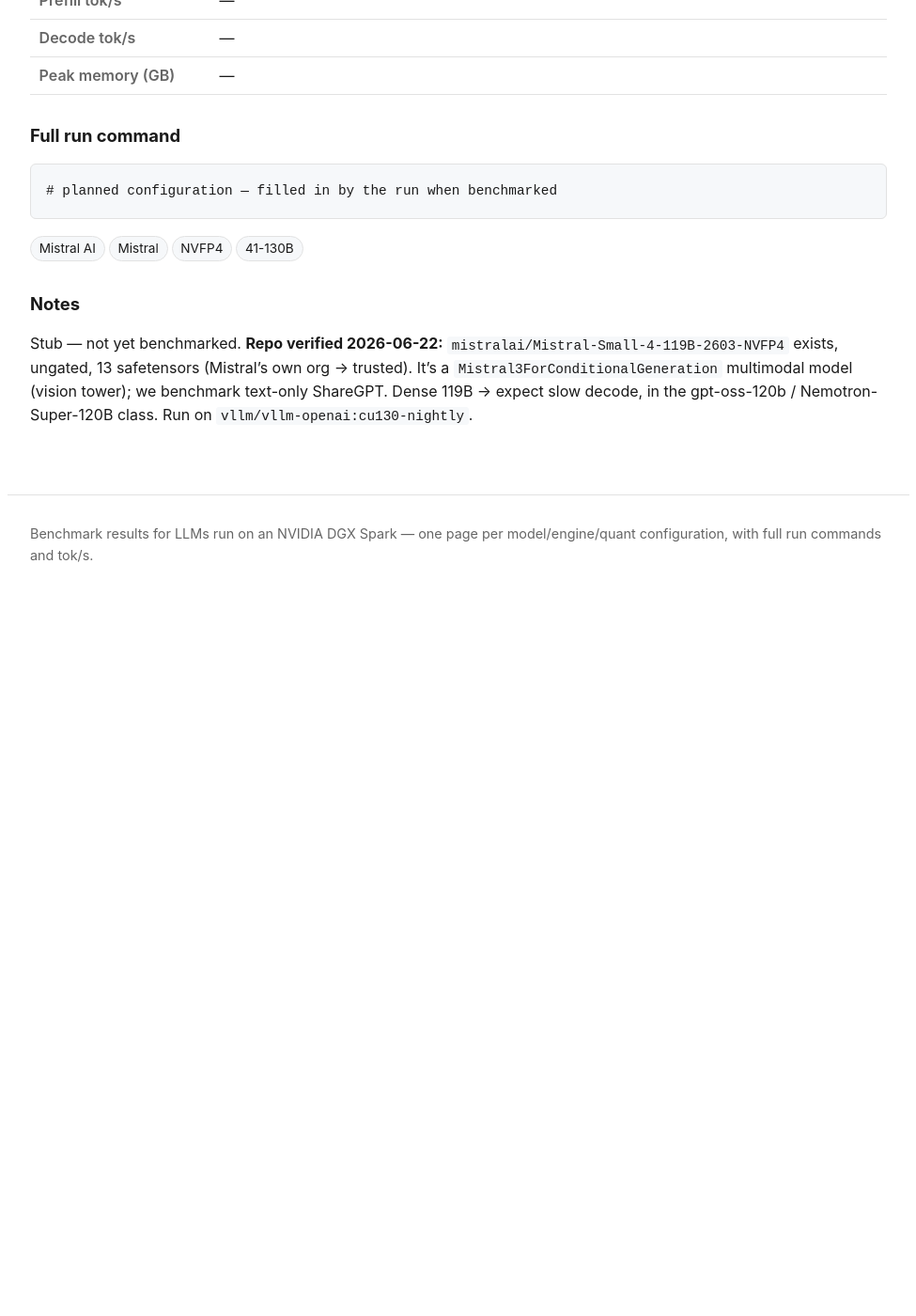
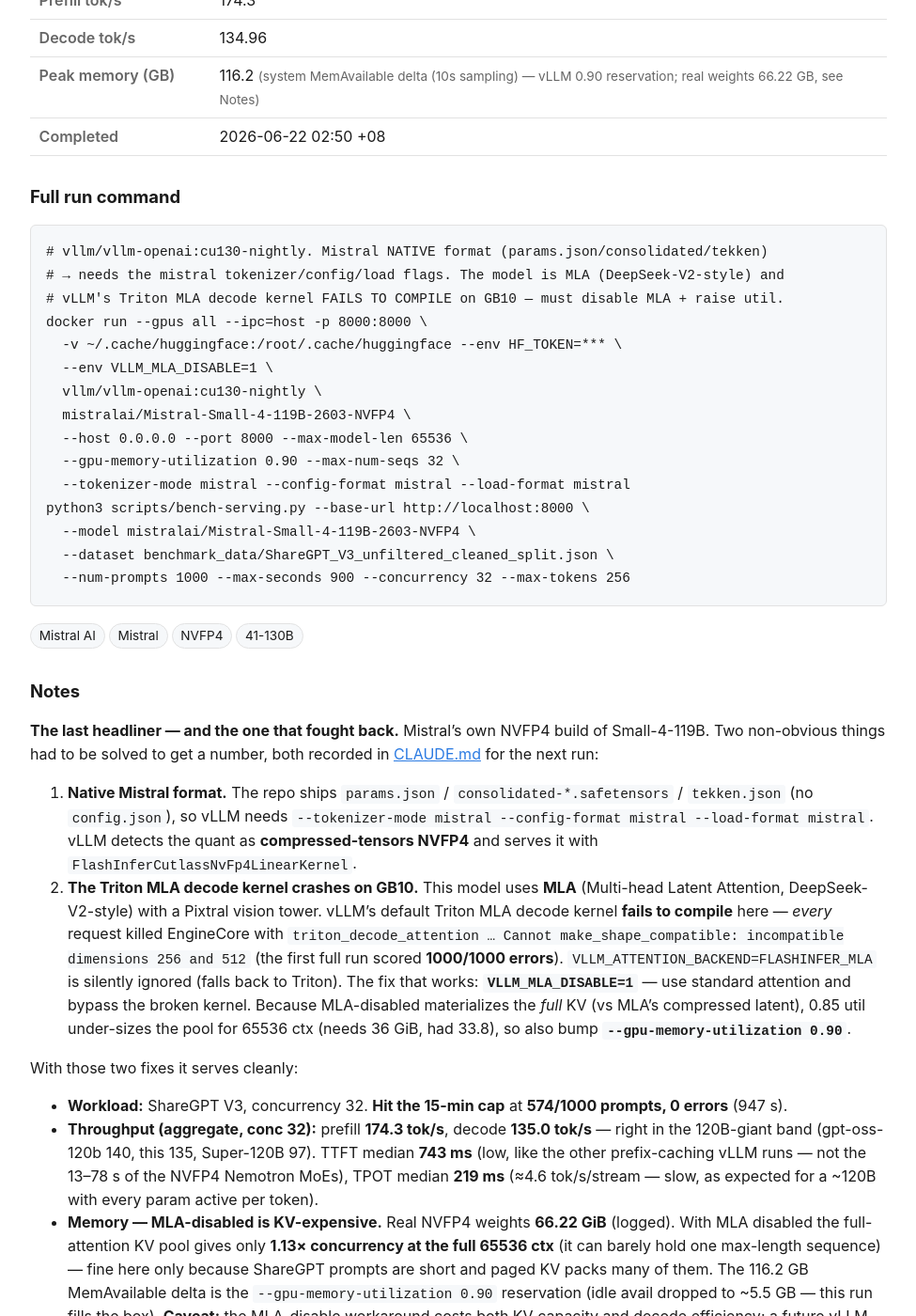
Before and after one commit to yjsoon/autobench, a Jekyll site: the page built from _configs/mistral-small-4-119b-vllm-nvfp4.md, in a window 1280 px wide and 1400 px high, scrolled down 803 px. Shown: the whole window at 94% size, without its empty margins (152-1127 px from the left). Built offline with Jekyll 4.4.1, drawn with Linux system fonts in a browser that asks for light colours; before the commit the page ends 1468 px from its top, so only the background shows below that; some of the changed text lies outside the part shown.

Commit message:
Mistral-Small-4-119B · vLLM · NVFP4 — done (prefill 174.3 / decode 135.0 tok/s)
Last headliner. Needed two fixes: mistral native-format flags, and VLLM_MLA_DISABLE=1
+ util 0.90 (Triton MLA decode kernel fails to compile on GB10 — 1000/1000 errors
otherwise). Hit cap 574/1000, 0 errors. Decode 135 in the 120B-giant band. Real
weights 66.22 GB; MLA-disabled KV gives only 1.13x ctx headroom — re-run when a
vLLM compiles the MLA kernel on GB10.

Co-Authored-By: Claude Opus 4.8 (1M context) <noreply@anthropic.com>
Claude-Session: https://claude.ai/code/session_01JczsieM71svofn8CxRyY2s

```diff
--- a/_configs/mistral-small-4-119b-vllm-nvfp4.md
+++ b/_configs/mistral-small-4-119b-vllm-nvfp4.md
@@ -3,29 +3,75 @@ title: Mistral Small 4 119B · vLLM · NVFP4
 model: mistralai/Mistral-Small-4-119B-2603-NVFP4
 company: Mistral AI
 family: Mistral
-params: 119B (dense)
+params: 119B (dense, MLA)
 engine: vLLM
 quant: NVFP4
 quant_rationale: Blackwell-native FP4, hardware-accelerated on GB10. Mistral's OWN official NVFP4 build of Small-4-119B (the base repo is FP8; this is the separate -NVFP4 checkpoint) — trusted source.
 source_repo: mistralai/Mistral-Small-4-119B-2603-NVFP4
 download_url: https://huggingface.co/mistralai/Mistral-Small-4-119B-2603-NVFP4
-context: 131072
+context: 65536
 modalities: [text, image]
 mm_served: true
 tags: [Mistral AI, Mistral, NVFP4, 41-130B]
 
-status: pending
-prefill_toks:
-decode_toks:
-mem_gb:
-mem_source:
-measured_on:
-completed_at:
+status: done
+prefill_toks: 174.3
+decode_toks: 134.96
+mem_gb: 116.2
+mem_source: system MemAvailable delta (10s sampling) — vLLM 0.90 reservation; real weights 66.22 GB, see Notes
+measured_on: 2026-06-22
+completed_at: 2026-06-22 02:50 +08
 run_command: |
-  # planned configuration — filled in by the run when benchmarked
+  # vllm/vllm-openai:cu130-nightly. Mistral NATIVE format (params.json/consolidated/tekken)
+  # → needs the mistral tokenizer/config/load flags. The model is MLA (DeepSeek-V2-style) and
+  # vLLM's Triton MLA decode kernel FAILS TO COMPILE on GB10 — must disable MLA + raise util.
+  docker run --gpus all --ipc=host -p 8000:8000 \
+    -v ~/.cache/huggingface:/root/.cache/huggingface --env HF_TOKEN=*** \
+    --env VLLM_MLA_DISABLE=1 \
+    vllm/vllm-openai:cu130-nightly \
+    mistralai/Mistral-Small-4-119B-2603-NVFP4 \
+    --host 0.0.0.0 --port 8000 --max-model-len 65536 \
+    --gpu-memory-utilization 0.90 --max-num-seqs 32 \
+    --tokenizer-mode mistral --config-format mistral --load-format mistral
+  python3 scripts/bench-serving.py --base-url http://localhost:8000 \
+    --model mistralai/Mistral-Small-4-119B-2603-NVFP4 \
+    --dataset benchmark_data/ShareGPT_V3_unfiltered_cleaned_split.json \
+    --num-prompts 1000 --max-seconds 900 --concurrency 32 --max-tokens 256
 ---
 
-Stub — not yet benchmarked. **Repo verified 2026-06-22:** `mistralai/Mistral-Small-4-119B-2603-NVFP4`
-exists, ungated, 13 safetensors (Mistral's own org → trusted). It's a `Mistral3ForConditionalGeneration`
-multimodal model (vision tower); we benchmark text-only ShareGPT. Dense 119B → expect slow decode,
-in the gpt-oss-120b / Nemotron-Super-120B class. Run on `vllm/vllm-openai:cu130-nightly`.
+**The last headliner — and the one that fought back.** Mistral's own NVFP4 build of Small-4-119B.
+Two non-obvious things had to be solved to get a number, both recorded in
+[CLAUDE.md](https://github.com/gauravmm/autobench) for the next run:
+
+1. **Native Mistral format.** The repo ships `params.json` / `consolidated-*.safetensors` /
+   `tekken.json` (no `config.json`), so vLLM needs `--tokenizer-mode mistral --config-format mistral
+   --load-format mistral`. vLLM detects the quant as **compressed-tensors NVFP4** and serves it with
+   `FlashInferCutlassNvFp4LinearKernel`.
+2. **The Triton MLA decode kernel crashes on GB10.** This model uses **MLA** (Multi-head Latent
+   Attention, DeepSeek-V2-style) with a Pixtral vision tower. vLLM's default Triton MLA decode kernel
+   **fails to compile** here — *every* request killed EngineCore with
+   `triton_decode_attention … Cannot make_shape_compatible: incompatible dimensions 256 and 512`
+   (the first full run scored **1000/1000 errors**). `VLLM_ATTENTION_BACKEND=FLASHINFER_MLA` is
+   silently ignored (falls back to Triton). The fix that works: **`VLLM_MLA_DISABLE=1`** — use
+   standard attention and bypass the broken kernel. Because MLA-disabled materializes the *full* KV
+   (vs MLA's compressed latent), 0.85 util under-sizes the pool for 65536 ctx (needs 36 GiB, had
+   33.8), so also bump **`--gpu-memory-utilization 0.90`**.
+
+With those two fixes it serves cleanly:
+
+- **Workload:** ShareGPT V3, concurrency 32. **Hit the 15-min cap** at **574/1000 prompts, 0 errors**
+  (947 s).
+- **Throughput (aggregate, conc 32):** prefill **174.3 tok/s**, decode **135.0 tok/s** — right in the
+  120B-giant band (gpt-oss-120b 140, this 135, Super-120B 97). TTFT median **743 ms** (low, like the
+  other prefix-caching vLLM runs — not the 13–78 s of the NVFP4 Nemotron MoEs), TPOT median **219 ms**
+  (≈4.6 tok/s/stream — slow, as expected for a ~120B with every param active per token).
+- **Memory — MLA-disabled is KV-expensive.** Real NVFP4 weights **66.22 GiB** (logged). With MLA
+  disabled the full-attention KV pool gives only **1.13× concurrency at the full 65536 ctx** (it can
+  barely hold one max-length sequence) — fine here only because ShareGPT prompts are short and paged
+  KV packs many of them. The 116.2 GB MemAvailable delta is the `--gpu-memory-utilization 0.90`
+  reservation (idle avail dropped to ~5.5 GB — this run fills the box). **Caveat:** the MLA-disable
+  workaround costs both KV capacity and decode efficiency; a future vLLM that compiles the MLA kernel
+  on GB10 would likely serve this model faster and with far more context headroom. Worth re-running
+  then.
+- Startup (cold, first download): ready after **1248 s** (602 s download + 533 s load of 66 GiB +
+  init). `quantization=compressed-tensors`, `enable_prefix_caching=True`.
```
